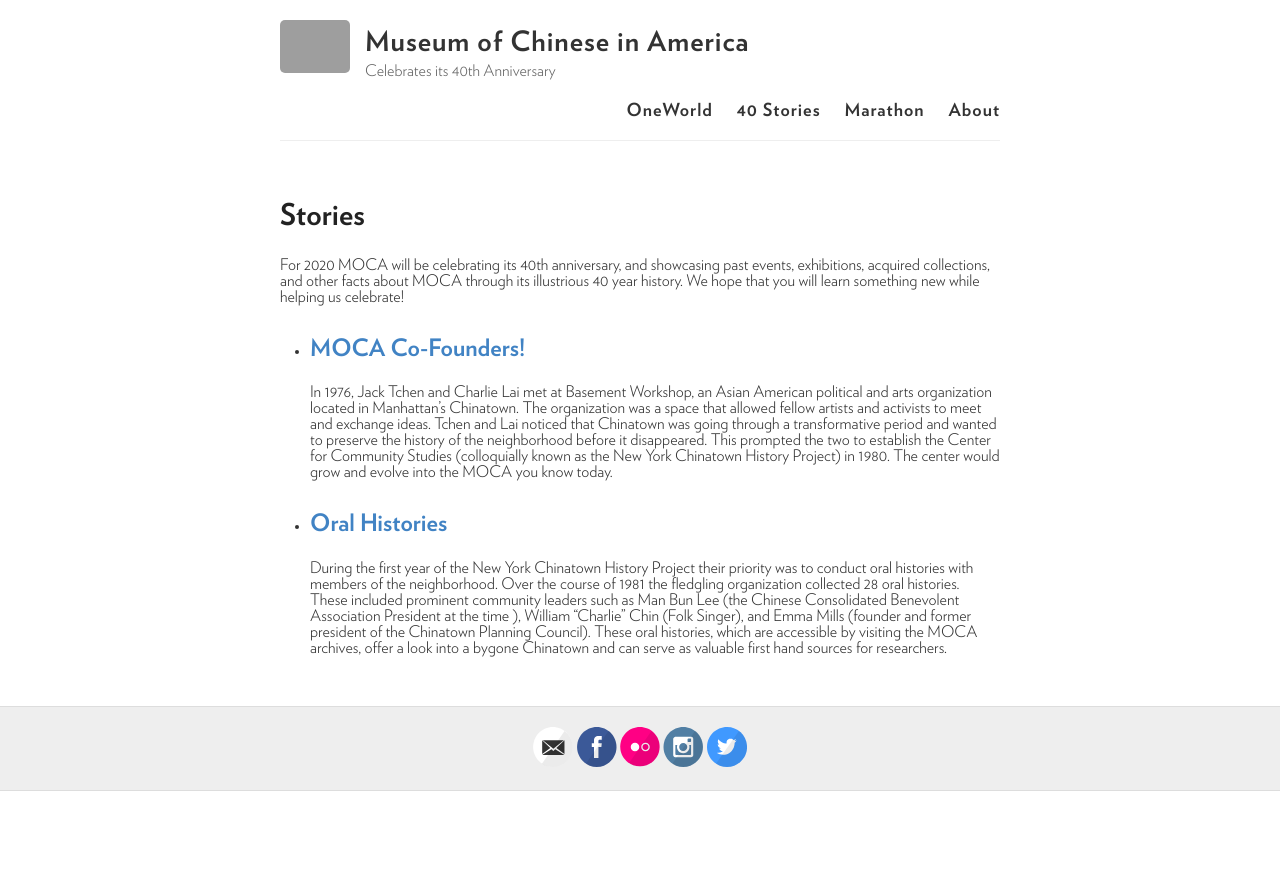
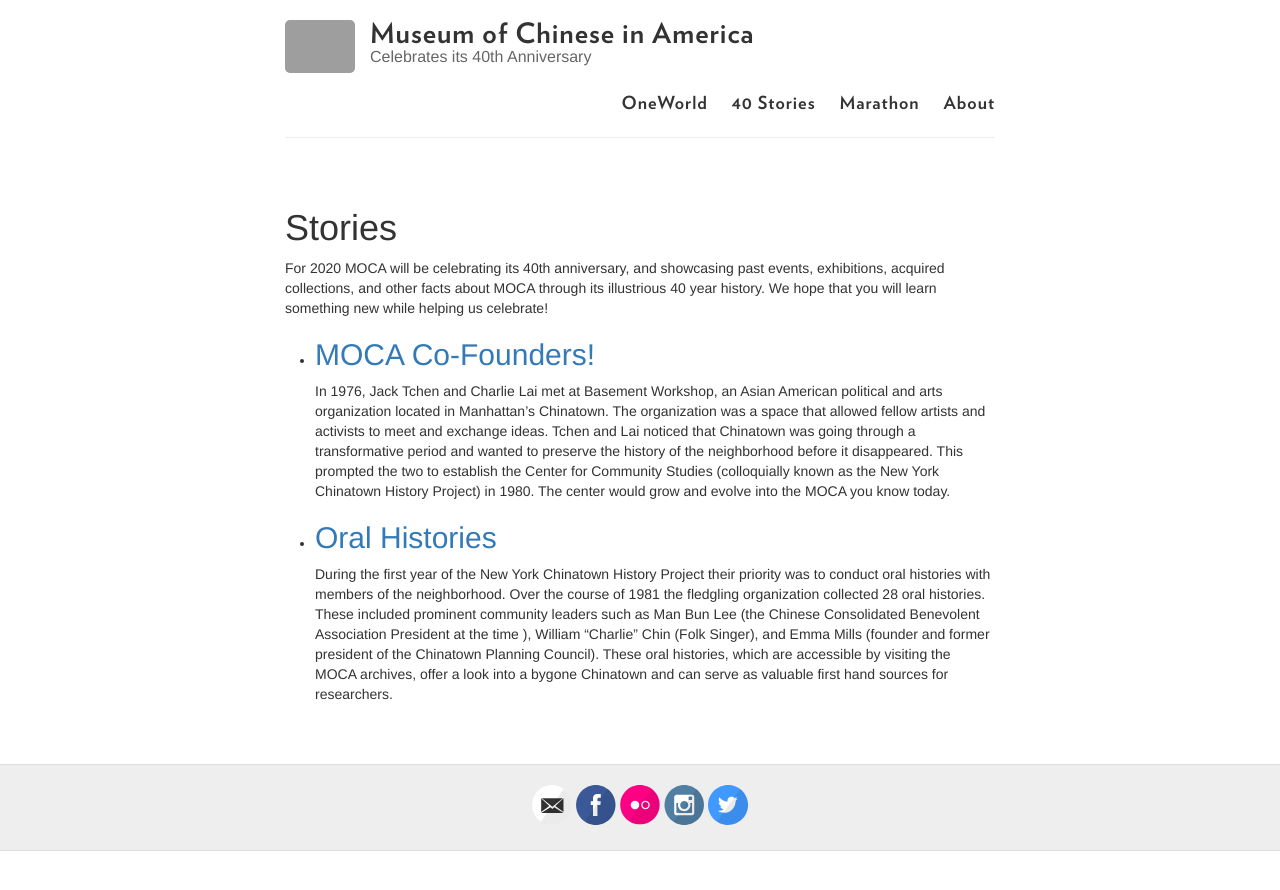
Before and after one commit to moca40/moca40.github.io, a Jekyll site: the page built from stories.html, in a window 1280 px wide. Shown: the top 890 px of the page. Built offline with Jekyll 4.4.1, drawn with Linux system fonts in a browser that asks for light colours; grey boxes are pictures that could not be loaded.

Commit message:
Add Bootstrap CDN
https://getbootstrap.com/docs/3.4/getting-started/#download-cdn

```diff
--- a/_layouts/default.html
+++ b/_layouts/default.html
@@ -11,6 +11,16 @@
 
     <link rel="stylesheet" type="text/css" href="{{ site.baseurl }}/style.css" />
     <link rel="alternate" type="application/rss+xml" title="{{ site.name }} - {{ site.description }}" href="{{ site.baseurl }}/feed.xml" />
+
+<!-- https://getbootstrap.com/docs/3.4/getting-started/#download-cdn -->
+<!-- Latest compiled and minified CSS -->
+<link rel="stylesheet" href="https://stackpath.bootstrapcdn.com/bootstrap/3.4.1/css/bootstrap.min.css" integrity="sha384-HSMxcRTRxnN+Bdg0JdbxYKrThecOKuH5zCYotlSAcp1+c8xmyTe9GYg1l9a69psu" crossorigin="anonymous">
+
+<!-- Optional theme -->
+<link rel="stylesheet" href="https://stackpath.bootstrapcdn.com/bootstrap/3.4.1/css/bootstrap-theme.min.css" integrity="sha384-6pzBo3FDv/PJ8r2KRkGHifhEocL+1X2rVCTTkUfGk7/0pbek5mMa1upzvWbrUbOZ" crossorigin="anonymous">
+
+<!-- Latest compiled and minified JavaScript -->
+<script src="https://stackpath.bootstrapcdn.com/bootstrap/3.4.1/js/bootstrap.min.js" integrity="sha384-aJ21OjlMXNL5UyIl/XNwTMqvzeRMZH2w8c5cRVpzpU8Y5bApTppSuUkhZXN0VxHd" crossorigin="anonymous"></script>
 
     <!-- Created with Jekyll Now - http://github.com/barryclark/jekyll-now -->
   </head>
```
